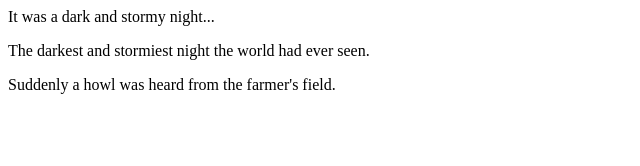
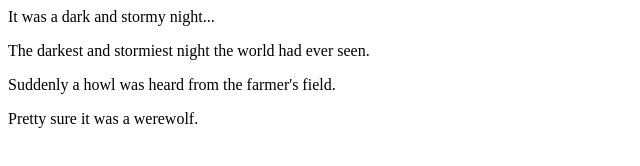
Before and after one commit to dako314/fireside-story, a plain HTML site: page index.html in a window 1280 px wide. Shown: the whole page, without its empty margins (0-640 px from the left). Drawn offline with Linux system fonts and the light colour scheme.

Commit message:
added fourth line of story

```diff
--- a/index.html
+++ b/index.html
@@ -3,5 +3,6 @@
     <p>It was a dark and stormy night...</p>
     <p> The darkest and stormiest night the world had ever seen. </p>
     <p>Suddenly a howl was heard from the farmer's field.</p>
+    <p> Pretty sure it was a werewolf. </p>
   </body>
 </html>
```
